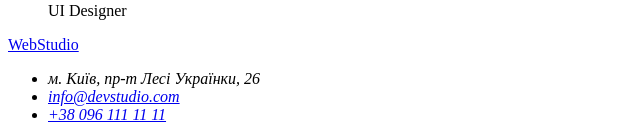
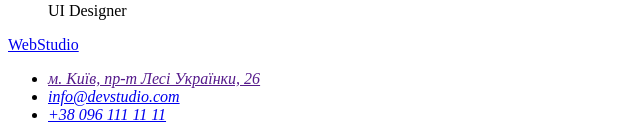
Before and after one commit to 23serik/goit-markup-hw-01, a plain HTML site: page index.html in a window 1280 px wide. Shown: the part 3015-3152 px from the top of the page, without its empty margins (0-640 px from the left). Drawn offline with Linux system fonts and the light colour scheme.

Commit message:
правка домашка 1

```diff
--- a/index.html
+++ b/index.html
@@ -141,7 +141,7 @@
       <a href="./index.html">WebStudio</a>
       <address>
         <ul>
-          <li><a href=""></a> м. Київ, пр-т Лесі Українки, 26</li>
+          <li><a href=""> м. Київ, пр-т Лесі Українки, 26</a></li>
           <li><a href="mailto:info@devstudio.com">info@devstudio.com</a></li>
           <li><a href="tel:+380961111111">+38 096 111 11 11</a></li>
         </ul>
```
